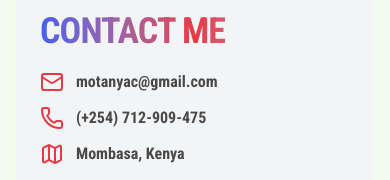
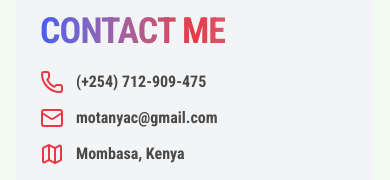
Before and after one commit to cmotanya/dev-portfolio, a Next.js app: page /header in a window 390 px wide. Both pictures are taken after a click on the button 350 px from the left and 40 px from the top of the page. Shown: the part 554-734 px from the top of the page. Built offline with nearby package versions, Linux system fonts and the light colour scheme.

Commit message:
refactor: update contact section to include phone number with icon

```diff
--- a/app/header/mobile-navigation.tsx
+++ b/app/header/mobile-navigation.tsx
@@ -88,6 +88,12 @@ const MobileNavigation = () => {
               </h2>
               <ul className="text-primary-text/70 space-y-3 text-base font-bold">
                 <li className="flex items-center">
+                  <PhoneIcon className="text-tertiary mr-3" />
+                  <a href="tel:+254712909475" className="hover:underline">
+                    (+254) 712-909-475
+                  </a>
+                </li>
+                <li className="flex items-center">
                   <Mail className="text-tertiary mr-3" />
                   <a
                     href="mailto:motanyac@gmail.com"
@@ -96,12 +102,7 @@ const MobileNavigation = () => {
                     motanyac@gmail.com
                   </a>
                 </li>
-                <li className="flex items-center">
-                  <PhoneIcon className="text-tertiary mr-3" />
-                  <a href="tel:+254712909475" className="hover:underline">
-                    (+254) 712-909-475
-                  </a>
-                </li>
+
                 <li className="flex items-center capitalize">
                   <Map className="text-tertiary mr-3" />
                   <span>Mombasa, Kenya</span>
```
